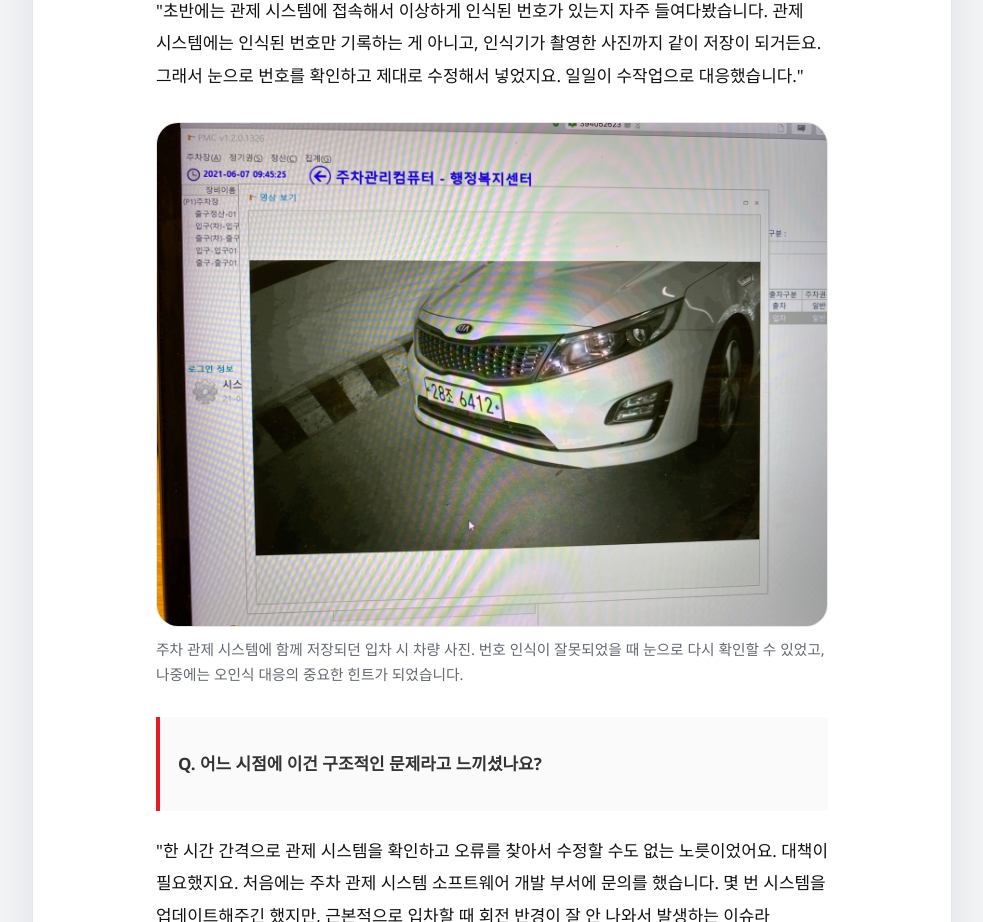
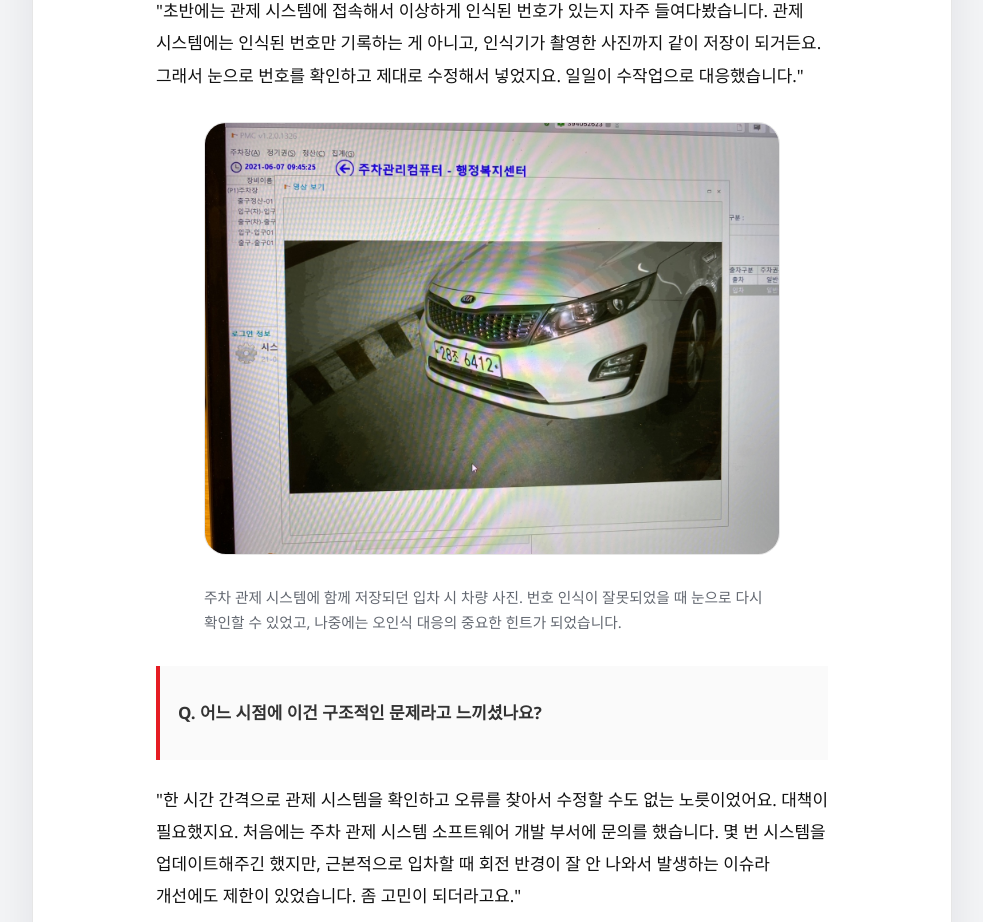
Before and after one commit to soobeom82-glitch/blogpost2026, a Next.js app: page /blog/parking-auction-lpr-error-part-6 in a window 1280 px wide. Shown: the part 1660-2582 px from the top of the page, without its empty margins (148-1131 px from the left). Built offline with nearby package versions, Linux system fonts and the light colour scheme; no server answers; the database is empty.

Commit message:
Tighten inline post image sizing

```diff
--- a/app/globals.css
+++ b/app/globals.css
@@ -684,6 +684,9 @@ a {
 
 .post-inline-figure {
   margin: 1.8em 0;
+  max-width: 36rem;
+  margin-left: auto;
+  margin-right: auto;
 }
 
 .post-inline-figure img {
@@ -719,6 +722,14 @@ a {
 .post-body ul,
 .post-body ol {
   margin: 1em 0;
+}
+
+.post-body img {
+  display: block;
+  width: min(100%, 36rem);
+  margin: 1.8em auto;
+  border-radius: 22px;
+  border: 1px solid var(--line);
 }
 
 .post-body li,
```
